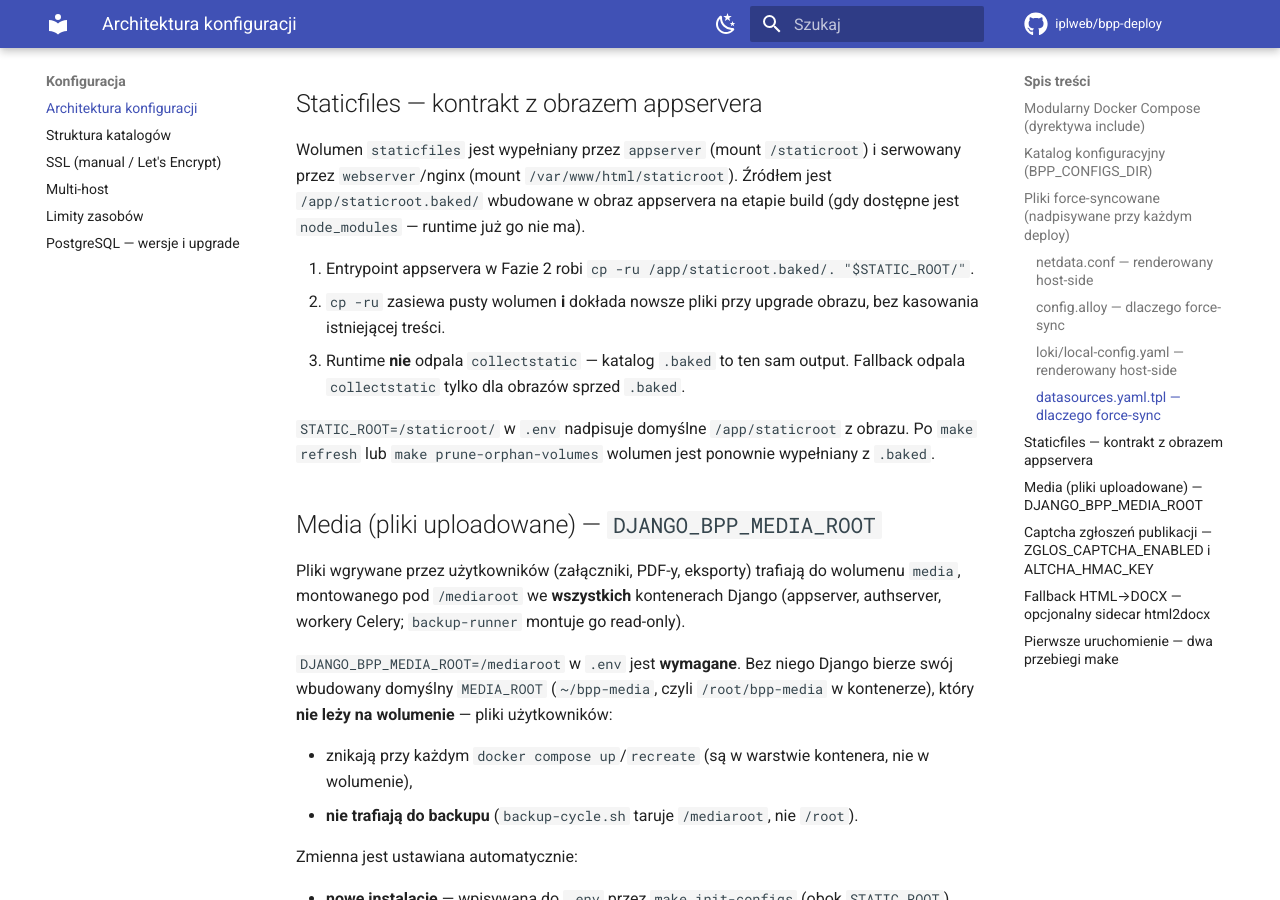
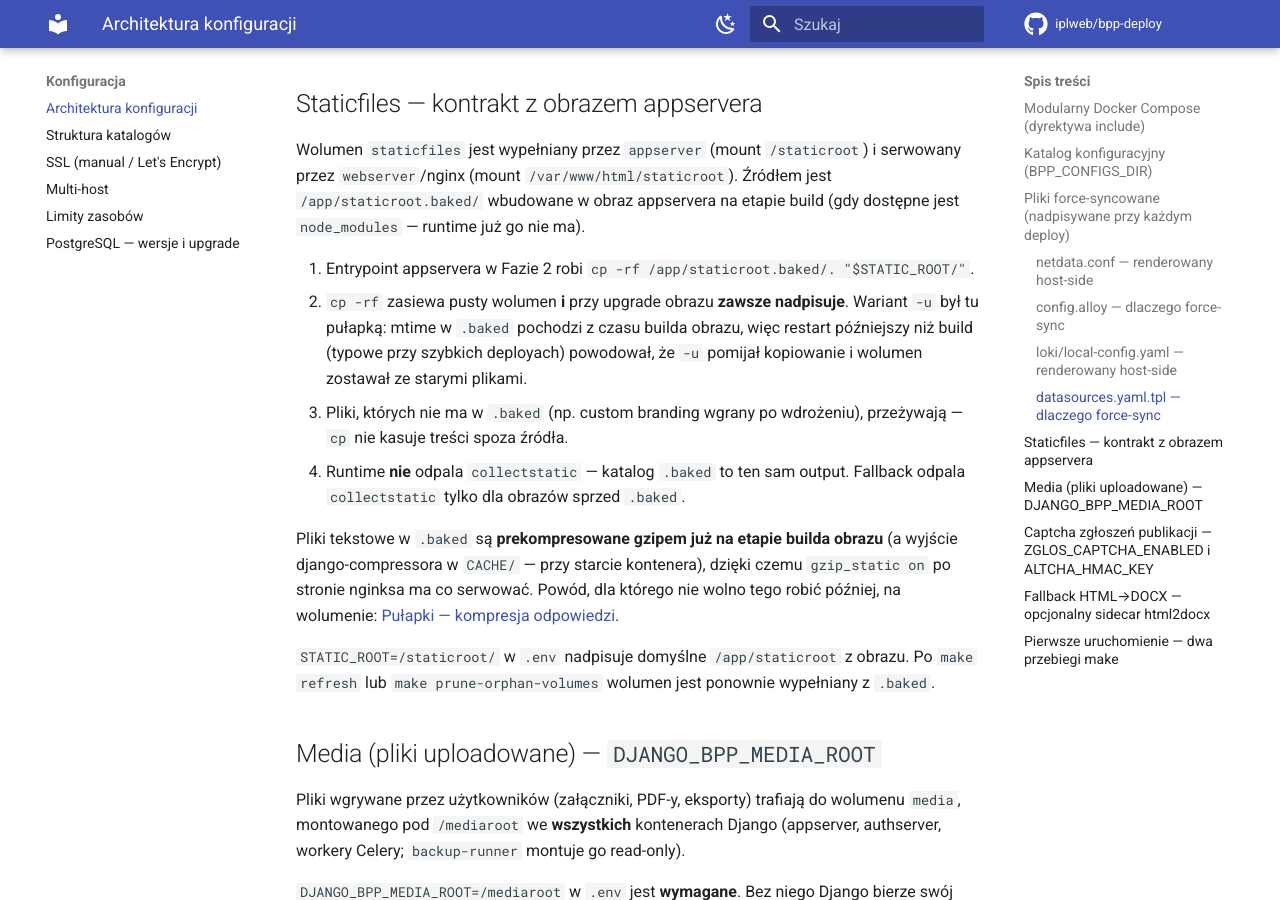
Before and after one commit to iplweb/bpp-deploy, an MkDocs documentation site: the page built from docs/konfiguracja/architektura.md, in a window 1280 px wide and 900 px high, scrolled down 3164 px. Built offline with MkDocs 1.6.1 and Material for MkDocs 9.7.7, drawn with Linux system fonts in a browser that asks for light colours; comment, search, counter and statistics services are not loaded.

Commit message:
docs(kompresja): gzip_static bez plikow .gz byl atrapa — dowody + werdykt brotli
`gzip_static on` siedzi w _bpp-locations.conf od dawna, ale obraz appservera
nie mial ANI JEDNEGO pliku .gz (zmierzone na 202608.1399rc5: 3429 plikow,
0 sztuk .gz). Dyrektywa cicho spadala na `gzip on` i kompresowala kazdy plik
od nowa przy kazdym cache-missie. Zadnego objawu — strona dziala, naglowek
Content-Encoding jest, rozni sie tylko CPU brzegu i poziom kompresji (5 vs 9).

Prekompresja trafia do obrazu BPP (osobny PR w iplweb/bpp), bo .gz MUSI
powstawac w tym samym kroku co plik zrodlowy: nginx serwujac x.js.gz NIE
porownuje mtime z x.js, wiec nieaktualny .gz = wieczne serwowanie starego
JS-a wszystkim przegladarkom, bez sladu w logach. Tu nie zmienia sie nic —
gzip_static zaczyna dzialac samo, gdy przyjedzie nowy obraz.

Brotli/zstd zmierzone i odrzucone. Zysk realny (-28% plotly, -17% bundle),
ale trzy blokady wychodza dopiero przy probie, wszystkie zweryfikowane
empirycznie na owasp/modsecurity-crs:nginx:
  1. repo nginx.org NIE MA modulu brotli (jest tylko geoip/image-filter/
     njs/otel/perl/xslt) — wariant "doinstaluj pakiet" nie istnieje;
  2. modul debianowy odbija sie o ABI: [emerg] module version 1026003
     instead of 1030004, --with-compat tego nie ratuje;
  3. latka na nginx.conf NIE PRZEZYWA startu kontenera — entrypoint CRS
     regeneruje go z templates/nginx.conf.template, wiec build jest zielony,
     a kontener nie wstaje.
Prawdziwy koszt to nie Dockerfile, tylko szosty utrzymywany obraz sprzezony
wersyjnie z PLYWAJACYM tagiem upstreamu, gdzie tryb awarii = nginx nie wstaje.
zstd odpada bez dyskusji (tylko kompilacja ze zrodel).

Przy okazji: dokumentacja klamala o entrypoincie. Opisywala `cp -ru`, podczas
gdy upstream zmienil to na `cp -rf` wlasnie dlatego, ze -u byl pulapka (mtime
w .baked pochodzi z builda, wiec restart pozniejszy niz build kazal pominac
kopiowanie i zostawic stare pliki). Opis mowil doslownie odwrotnie niz kod.

Co-Authored-By: Claude Opus 5 (1M context) <noreply@anthropic.com>
Claude-Session: https://claude.ai/code/session_01J35fM3toviqNDsGxRg6P1c

```diff
--- a/docs/konfiguracja/architektura.md
+++ b/docs/konfiguracja/architektura.md
@@ -142,11 +142,20 @@ przez `webserver`/nginx (mount `/var/www/html/staticroot`). Źródłem jest
 `/app/staticroot.baked/` wbudowane w obraz appservera na etapie build (gdy dostępne jest
 `node_modules` — runtime już go nie ma).
 
-1. Entrypoint appservera w Fazie 2 robi `cp -ru /app/staticroot.baked/. "$STATIC_ROOT/"`.
-2. `cp -ru` zasiewa pusty wolumen **i** dokłada nowsze pliki przy upgrade obrazu, bez
-   kasowania istniejącej treści.
-3. Runtime **nie** odpala `collectstatic` — katalog `.baked` to ten sam output. Fallback
+1. Entrypoint appservera w Fazie 2 robi `cp -rf /app/staticroot.baked/. "$STATIC_ROOT/"`.
+2. `cp -rf` zasiewa pusty wolumen **i** przy upgrade obrazu **zawsze nadpisuje**.
+   Wariant `-u` był tu pułapką: mtime w `.baked` pochodzi z czasu builda obrazu, więc
+   restart późniejszy niż build (typowe przy szybkich deployach) powodował, że `-u`
+   pomijał kopiowanie i wolumen zostawał ze starymi plikami.
+3. Pliki, których nie ma w `.baked` (np. custom branding wgrany po wdrożeniu),
+   przeżywają — `cp` nie kasuje treści spoza źródła.
+4. Runtime **nie** odpala `collectstatic` — katalog `.baked` to ten sam output. Fallback
    odpala `collectstatic` tylko dla obrazów sprzed `.baked`.
+
+Pliki tekstowe w `.baked` są **prekompresowane gzipem już na etapie builda obrazu**
+(a wyjście django-compressora w `CACHE/` — przy starcie kontenera), dzięki czemu
+`gzip_static on` po stronie nginksa ma co serwować. Powód, dla którego nie wolno
+tego robić później, na wolumenie: [Pułapki — kompresja odpowiedzi](../rozwoj/pulapki-kompresji.md).
 
 `STATIC_ROOT=/staticroot/` w `.env` nadpisuje domyślne `/app/staticroot` z obrazu.
 Po `make refresh` lub `make prune-orphan-volumes` wolumen jest ponownie wypełniany z `.baked`.
--- a/mkdocs.yml
+++ b/mkdocs.yml
@@ -123,3 +123,4 @@ nav:
       - Pułapki — dashboardy Grafany: rozwoj/pulapki-grafany.md
       - Pułapki — pipeline Alloy: rozwoj/pulapki-alloy.md
       - Pułapki — wdrożenie i auto-update: rozwoj/pulapki-wdrozenia.md
+      - Pułapki — kompresja odpowiedzi: rozwoj/pulapki-kompresji.md
```
Also changed, not shown: CLAUDE.md (+4 -1 lines), docs/rozwoj/pulapki-kompresji.md (added, +140 -0 lines).
